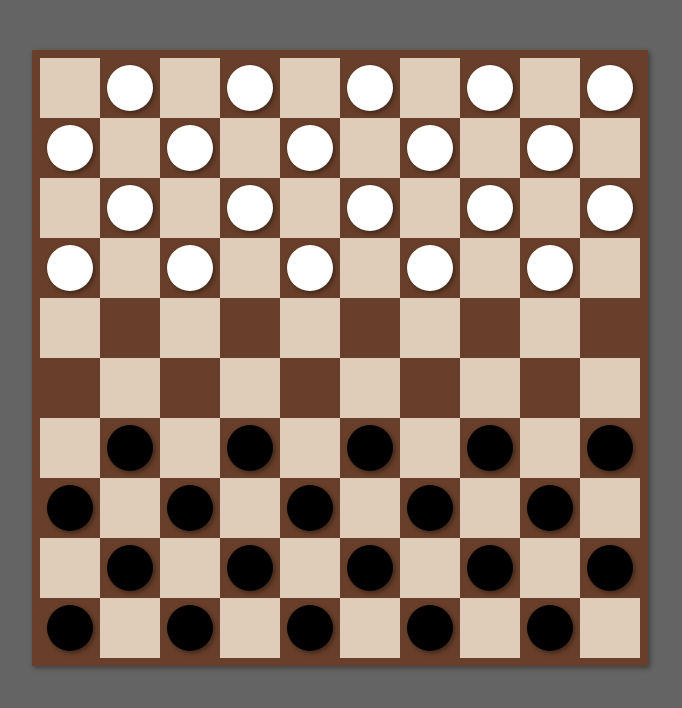
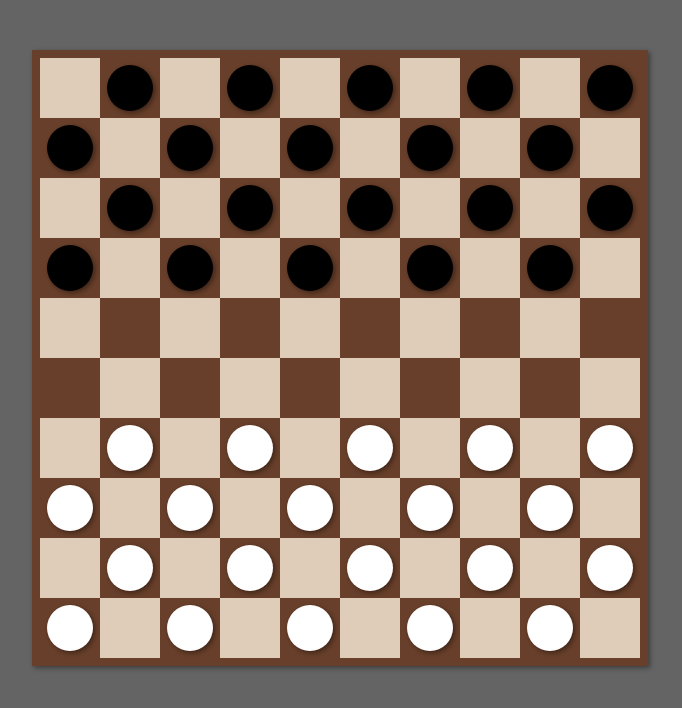
Before and after one commit to uvsq21916135/aws_project, a website: page frontEnd/Plate.html in a window 1280 px wide. Shown: the whole page, without its empty margins (300-982 px from the left). Drawn offline with Linux system fonts and the light colour scheme.

Commit message:
Patch inversion couleur

```diff
--- a/frontEnd/style.css
+++ b/frontEnd/style.css
@@ -3,8 +3,8 @@
     --dark-cell: rgb(104, 63, 42);
 
     --background-color: rgb(100, 100, 100);
-    --piece-color-P1: rgb(0, 0, 0);
-    --piece-color-P2: rgb(255, 255, 255);
+    --piece-color-P1: rgb(255, 255, 255);
+    --piece-color-P2: rgb(0, 0, 0);
 }
 
 body {
```
